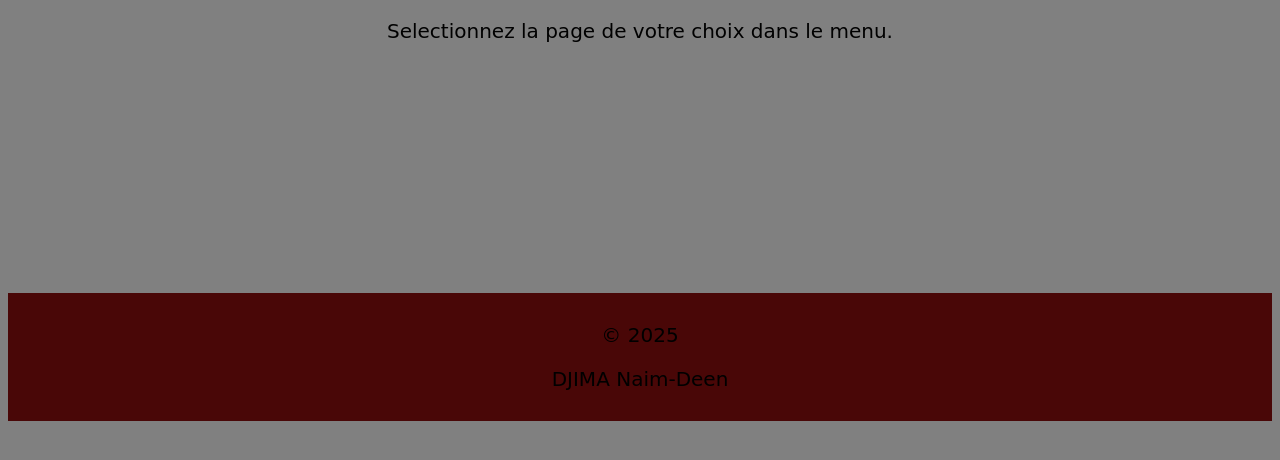
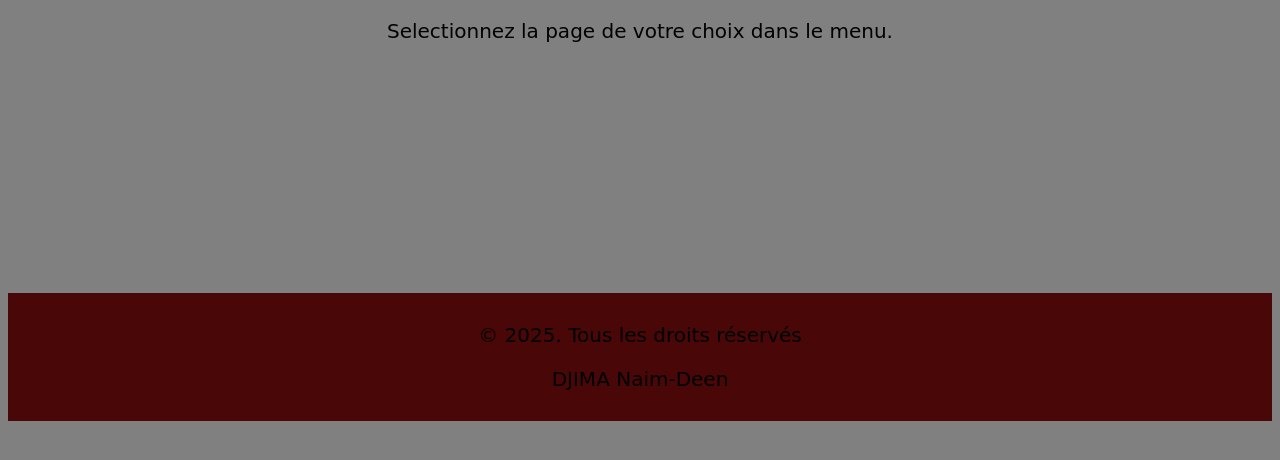
Before and after one commit to naimdeen62-debug/Dee-n1, a plain HTML site: page accueil.html in a window 1280 px wide. Shown: the part 102-562 px from the top of the page. Drawn offline with Linux system fonts and the light colour scheme.

Commit message:
accueil.html

```diff
--- a/accueil.html
+++ b/accueil.html
@@ -42,7 +42,7 @@
     Selectionnez la page de votre choix dans le menu.
   </p>
   <footer style="text-align: center">
-    <p>&copy; 2025 </p>
+    <p>&copy; 2025. Tous les droits réservés </p>
     <p>DJIMA Naim-Deen</p>
   </footer>
 
```
